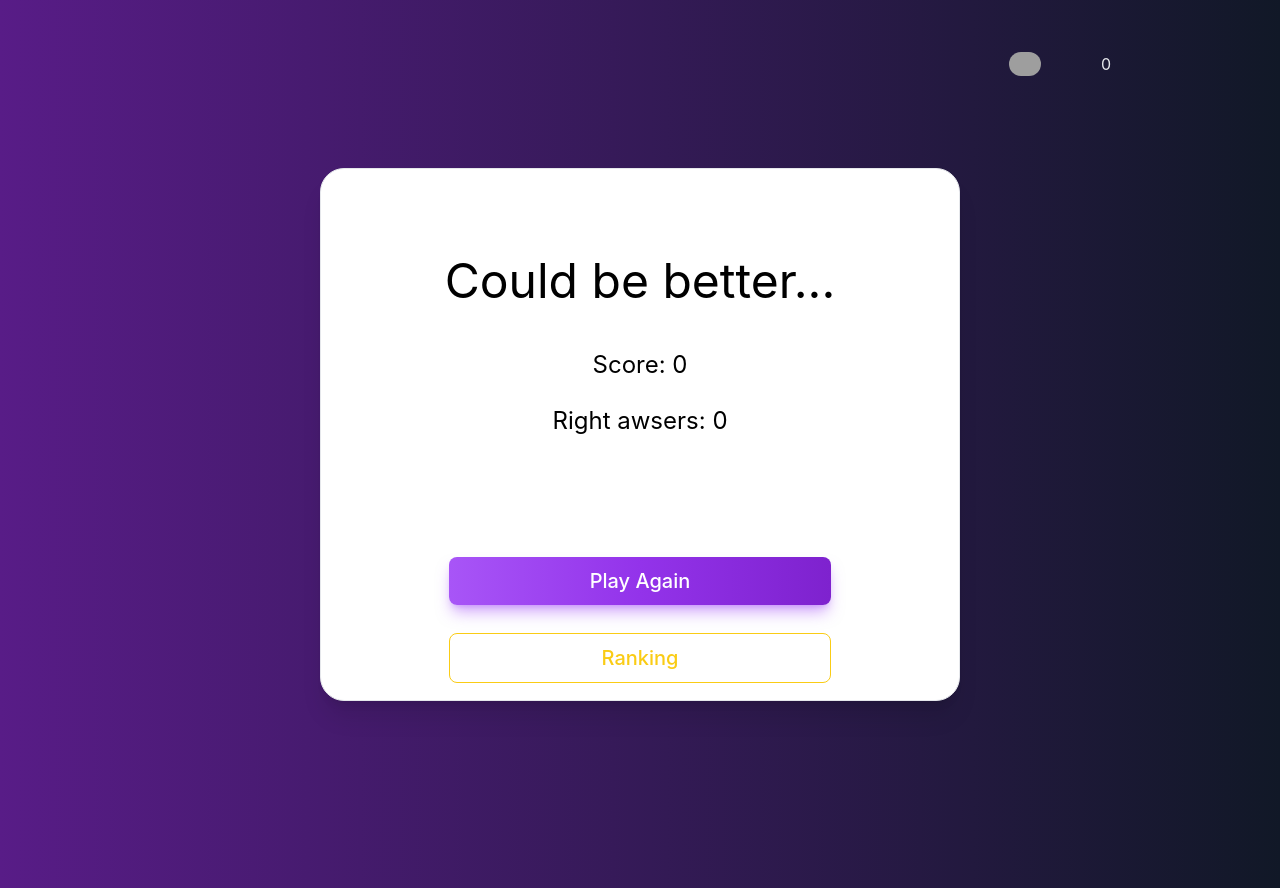
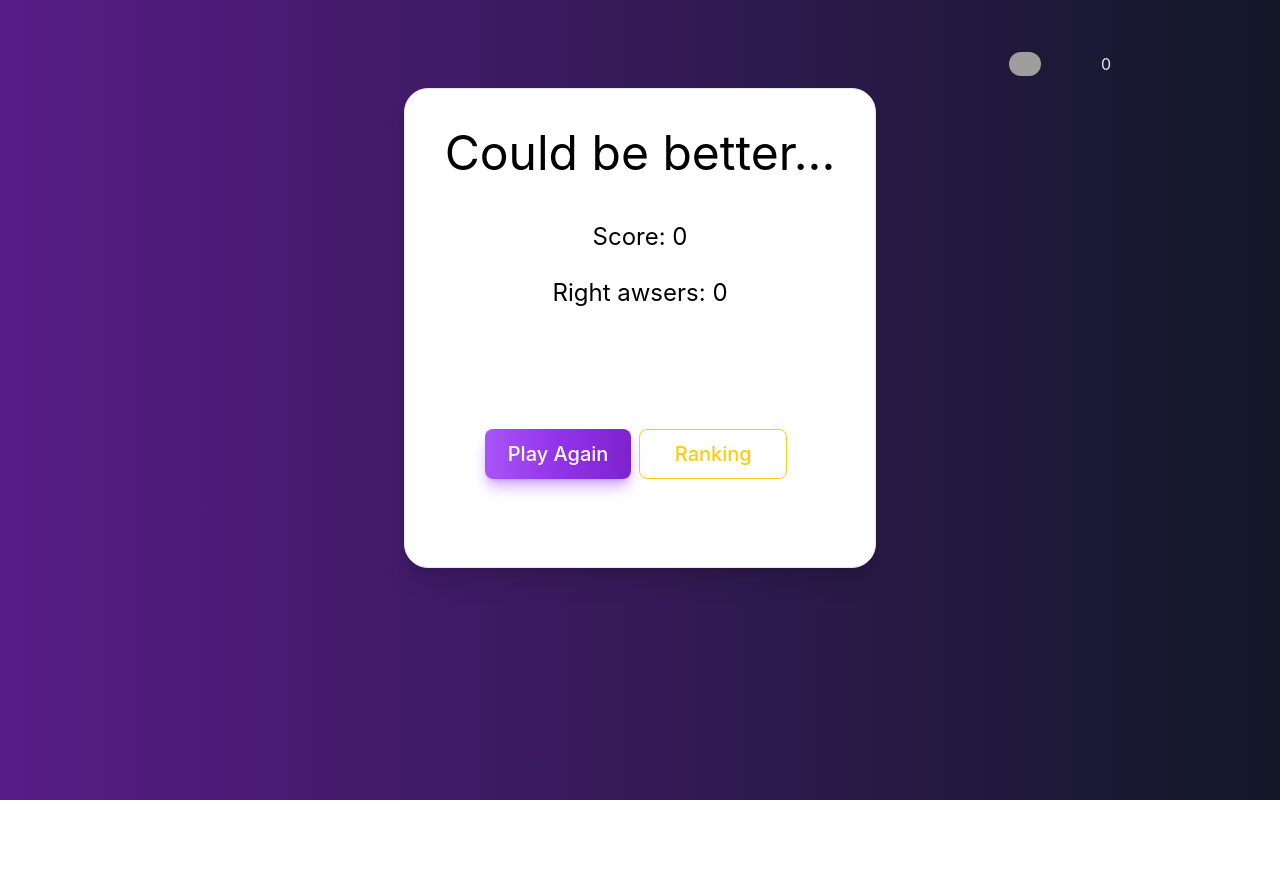
Before and after one commit to aryherton/Project-Trivia, a React (Create React App) app: page /feedback in a window 1280 px wide. After the commit the page ends 800 px from the top, so only its background shows below. Built offline with nearby package versions, Linux system fonts and the light colour scheme; grey boxes are pictures that could not be loaded.

Commit message:
Se aplicado esse commit, realiza alterações na página "Feedback". OBS: "div" com informações do jogador, está centralizada, seus componentes("filhos") estão obedecendo a div "Pai"

```diff
--- a/src/pages/Feedback.jsx
+++ b/src/pages/Feedback.jsx
@@ -17,31 +17,42 @@ class Feedback extends Component {
   render() {
     const { history, score, assertions } = this.props;
     return (
-      <div className=" bg-gradient-to-r from-purple-900 to-gray-900">
+      <div
+        className="
+          flex flex-col items-center
+          min-h-full
+          h-screen
+          bg-gradient-to-r from-purple-900 to-gray-900"
+      >
         <Header />
-        <div className="flex h-screen place-content-center">
         <div
-            className="bg-white shadow-xl
-           rounded-3xl border place-content-center p-12 m-20 h-4/6 w-2/4 "
+          className="
+            flex flex-col justify-items-center justify-center
+            max-w-xl min-h-96
+            bg-white
+            shadow-xl rounded-3xl border"
         >
-            <div className="flex place-content-center text-center" />
           <div
-              className="flex-col h-auto text-center
-              p-70 leading-10"
+            className="flex flex-col text-center"
           >
-              <h1 className="text-5xl p-10" data-testid="feedback-text">{this.getMessage(assertions)}</h1>
-              <div className="text-2xl leading-10" data-testid="feedback-total-score">
+            <h1
+              className="text-5xl p-10"
+              data-testid="feedback-text"
+            >
+              {this.getMessage(assertions)}
+            </h1>
+            <span className="text-2xl leading-10" data-testid="feedback-total-score">
               Score:
               {' '}
               { score }
-              </div>
-              <div className="text-2xl p-5" data-testid="feedback-total-question">
+            </span>
+            <span className="text-2xl p-5" data-testid="feedback-total-question">
               Right awsers:
               {' '}
               { assertions }
+            </span>
           </div>
-            </div>
-            <div className="m-20">
+          <div className="flex realtive m-20">
             <button
               className="w-full text-xl mt-5 text-white bg-gradient-to-r from-purple-500
               via-purple-600 to-purple-700 hover:bg-gradient-to-br focus:ring-4
@@ -70,7 +81,6 @@ class Feedback extends Component {
           </div>
         </div>
       </div>
-      </div>
     );
   }
 }
```
Lines whose indentation alone changed are shown as unchanged.
